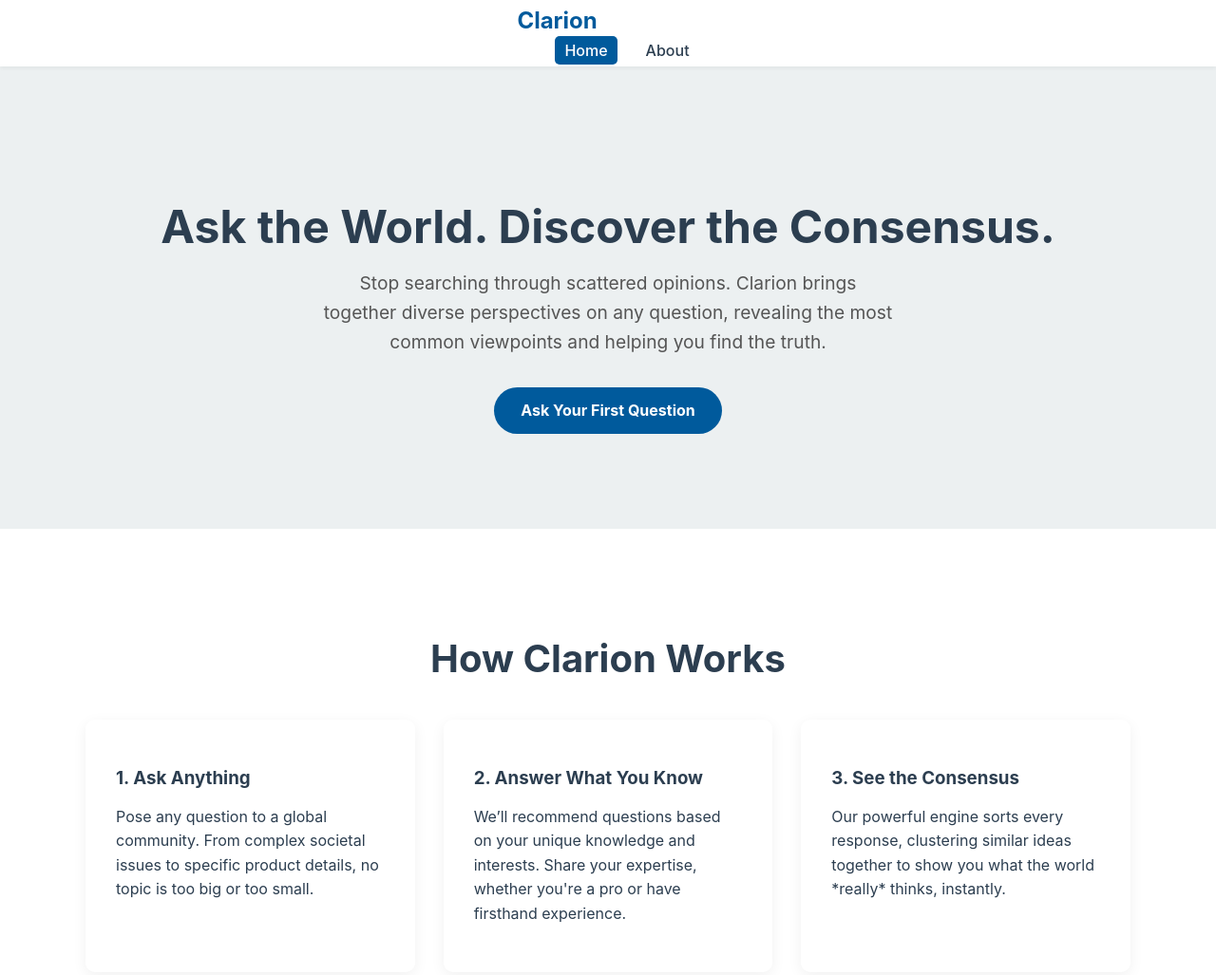
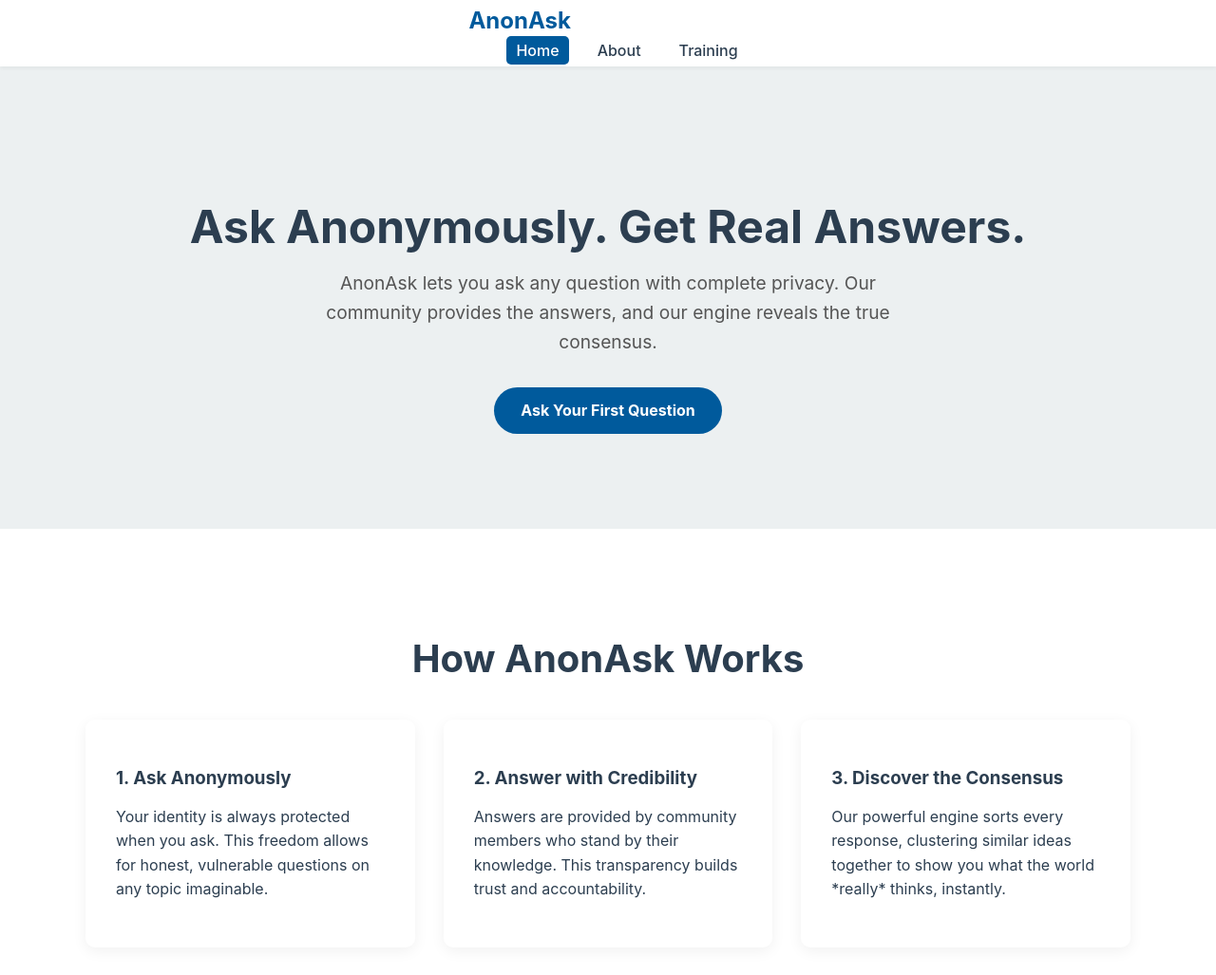
Before and after one commit to Masteromanlol/Clarion, a plain HTML site: page index.html in a window 1280 px wide. Shown: the top 1027 px of the page at 95% size. Drawn offline with Linux system fonts and the light colour scheme.

Commit message:
Update index.html

```diff
--- a/index.html
+++ b/index.html
@@ -3,7 +3,7 @@
 <head>
     <meta charset="UTF-8">
     <meta name="viewport" content="width=device-width, initial-scale=1.0">
-    <title>Clarion - Ask the World, Discover the Consensus</title>
+    <title>AnonAsk - Ask Anonymously, Get Real Answers</title>
     <link rel="stylesheet" href="style.css">
 </head>
 <body>
@@ -11,42 +11,46 @@
     <header class="main-header">
         <nav class="navbar">
             <div class="container">
-                <a href="index.html" class="nav-logo">Clarion</a>
+                <a href="index.html" class="nav-logo">AnonAsk</a>
                 <ul class="nav-menu">
                     <li><a href="index.html" class="active">Home</a></li>
                     <li><a href="about.html">About</a></li>
+                    <li><a href="training.html">Training</a></li>
                 </ul>
             </div>
         </nav>
     </header>
 
     <main>
+        <!-- Hero Section -->
         <section class="hero-section text-center">
             <div class="container">
-                <h1>Ask the World. Discover the Consensus.</h1>
-                <p class="sub-headline">Stop searching through scattered opinions. Clarion brings together diverse perspectives on any question, revealing the most common viewpoints and helping you find the truth.</p>
+                <h1>Ask Anonymously. Get Real Answers.</h1>
+                <p class="sub-headline">AnonAsk lets you ask any question with complete privacy. Our community provides the answers, and our engine reveals the true consensus.</p>
                 <a href="#ask" class="btn btn-primary">Ask Your First Question</a>
             </div>
         </section>
 
+        <!-- How It Works Section -->
         <section id="how-it-works" class="how-it-works-section">
             <div class="container">
-                <h2 class="text-center">How Clarion Works</h2>
+                <h2 class="text-center">How AnonAsk Works</h2>
                 <div class="steps-grid">
                     <div class="step fade-in">
-                        <h3>1. Ask Anything</h3>
-                        <p>Pose any question to a global community. From complex societal issues to specific product details, no topic is too big or too small.</p>
+                        <h3>1. Ask Anonymously</h3>
+                        <p>Your identity is always protected when you ask. This freedom allows for honest, vulnerable questions on any topic imaginable.</p>
                     </div>
                     <div class="step fade-in">
-                        <h3>2. Answer What You Know</h3>
-                        <p>We’ll recommend questions based on your unique knowledge and interests. Share your expertise, whether you're a pro or have firsthand experience.</p>
+                        <h3>2. Answer with Credibility</h3>
+                        <p>Answers are provided by community members who stand by their knowledge. This transparency builds trust and accountability.</p>
                     </div>
                     <div class="step fade-in">
-                        <h3>3. See the Consensus</h3>
+                        <h3>3. Discover the Consensus</h3>
                         <p>Our powerful engine sorts every response, clustering similar ideas together to show you what the world *really* thinks, instantly.</p>
                     </div>
                 </div>
-                 <div class="interactive-example fade-in">
+                 <!-- Interactive Example -->
+                <div class="interactive-example fade-in">
                     <h4>Example: <em>"Should our company switch to a 4-day work week?"</em></h4>
                     <div class="cluster">
                         <div class="cluster-header">
@@ -98,6 +102,7 @@
             </div>
         </section>
 
+        <!-- Key Benefits Section -->
         <section class="key-benefits-section">
             <div class="container">
                  <h2 class="text-center">Find Clarity in the Crowd</h2>
@@ -118,17 +123,18 @@
             </div>
         </section>
 
+        <!-- Final CTA Section -->
         <section id="ask" class="cta-section text-center">
             <div class="container fade-in">
-                <h2>Ready to find out what the world thinks?</h2>
-                <a href="#" class="btn btn-secondary">Join Clarion Today</a>
+                <h2>Ready to ask the world?</h2>
+                <a href="#" class="btn btn-secondary">Join AnonAsk Today</a>
             </div>
         </section>
     </main>
 
     <footer class="main-footer text-center">
         <div class="container">
-            <p>&copy; 2025 Clarion. All rights reserved.</p>
+            <p>&copy; 2025 AnonAsk. All rights reserved.</p>
         </div>
     </footer>
 
```
